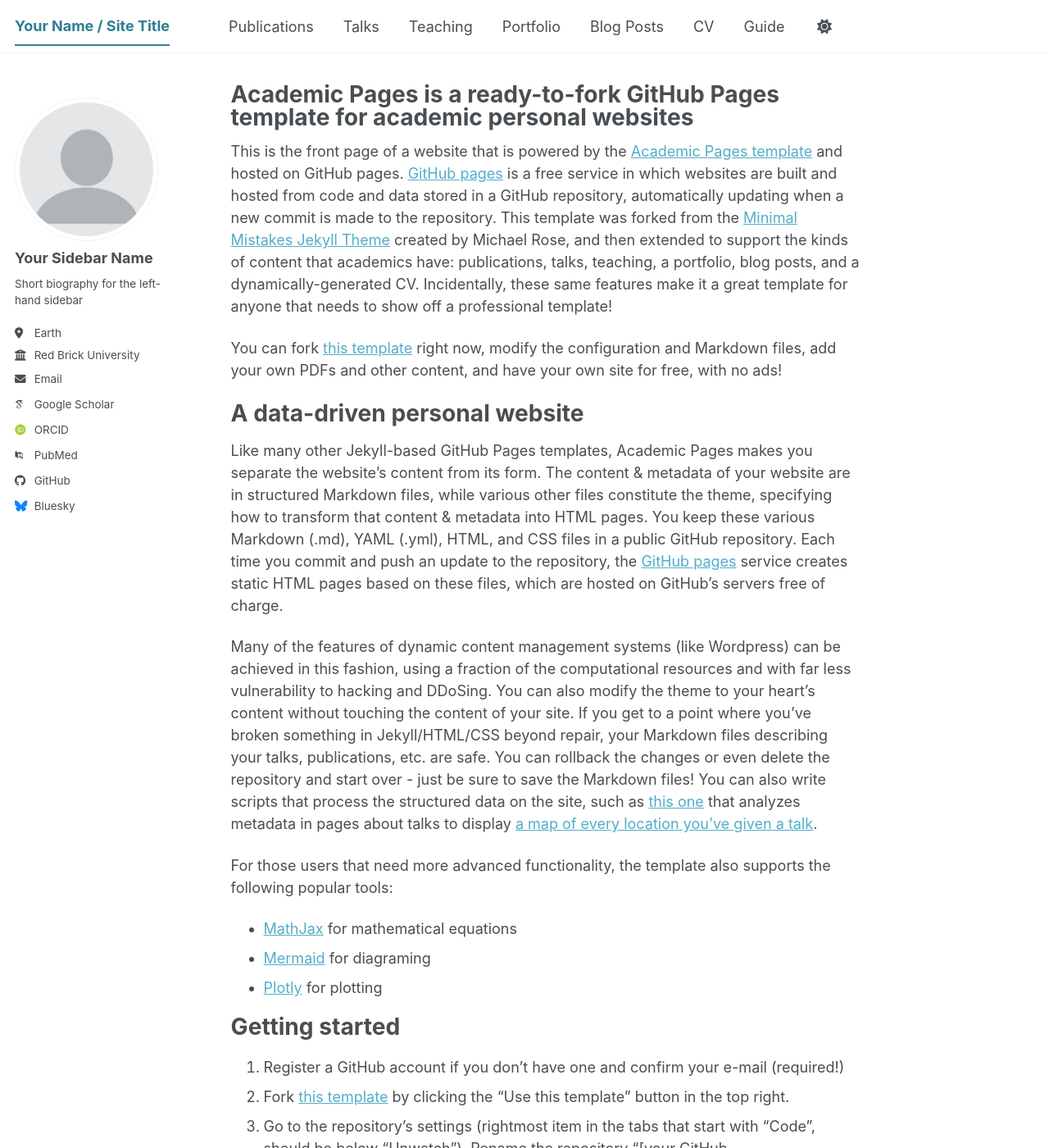
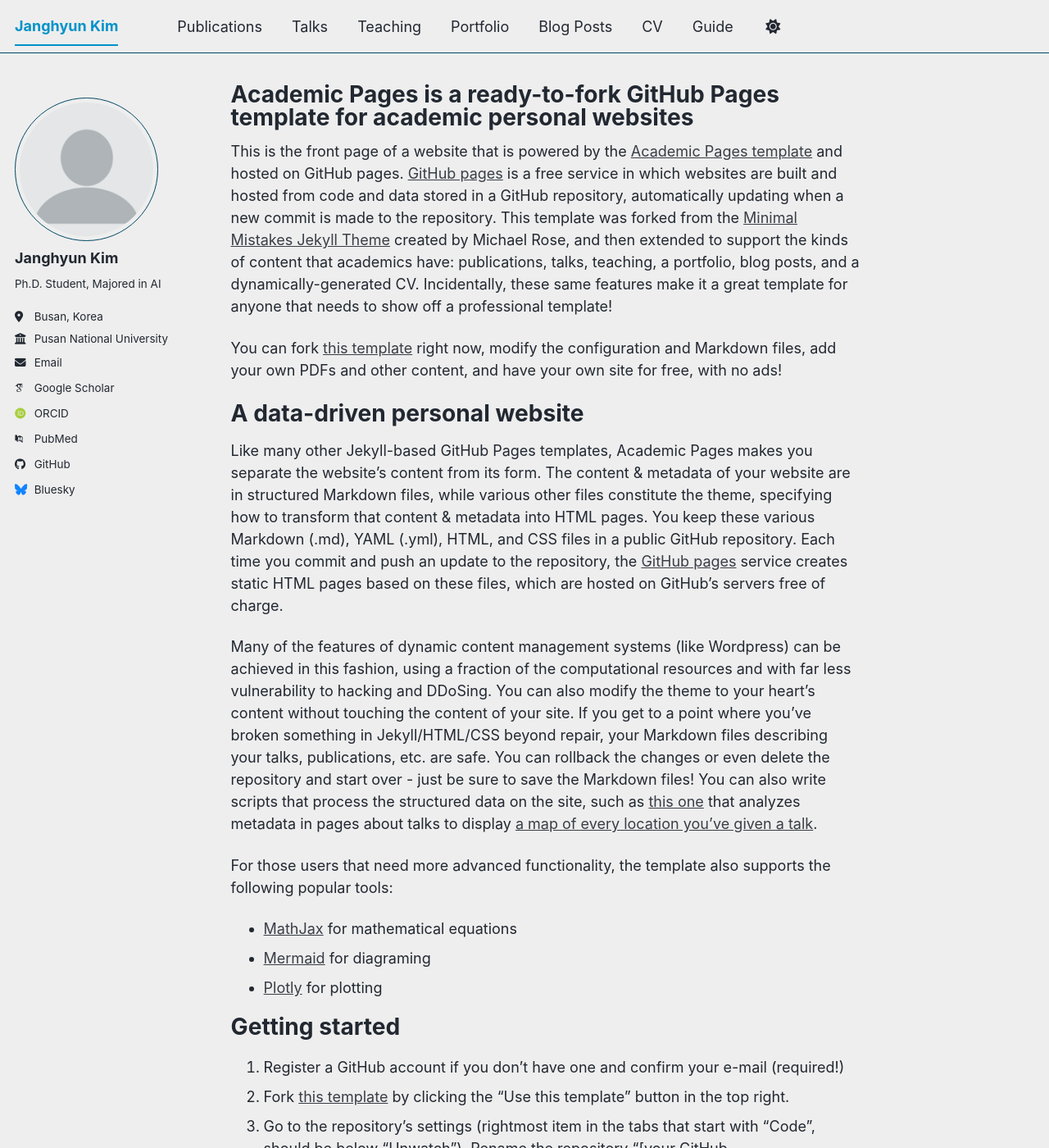
Before and after one commit to Janghyun41/Janghyun41.github.io, a Jekyll site: the page built from _pages/about.md, in a window 1280 px wide and 1400 px high. Shown: the whole window at 82% size. Built offline with Jekyll 4.4.1, drawn with Linux system fonts in a browser that asks for light colours; some web fonts are replaced; a script bundle is joined from its source files by our own code; library files that are not in the unit come from our copies; some of the changed text lies outside the part shown.

Commit message:
Update site configuration with personal details

```diff
--- a/_config.yml
+++ b/_config.yml
@@ -8,15 +8,15 @@
 
 # Basic Site Settings
 locale                   : "en-US"
-site_theme               : "default" # The available themes options are "default", "air", "sunrise", "mint", "dirt" and "contrast"
-title                    : "Your Name / Site Title"
+site_theme               : "air" # The available themes options are "default", "air", "sunrise", "mint", "dirt" and "contrast"
+title                    : "Janghyun Kim"
 title_separator          : "-"
-name                     : &name "Your Name"
-description              : &description "Your Name's academic portfolio"   # Update this with a general description of your site, this is the default if not overridden by a page
-url                      : https://academicpages.github.io # The base hostname & protocol for your site e.g. "https://[your GitHub username].github.io",
+name                     : &name "Janghyun Kim"
+description              : &description "Ph.D. Student, Majored in AI"   # Update this with a general description of your site, this is the default if not overridden by a page
+url                      : https://Janghyun41.github.io # The base hostname & protocol for your site e.g. "https://[your GitHub username].github.io",
                                                            # or if you already have some other page hosted on Github then use "https://[your GitHub username].github.io/[Your Repo Name]"
 baseurl                  : "" # the subpath of your site, e.g. "/blog"
-repository               : "academicpages/academicpages.github.io"
+repository               : "Janghyun41/Janghyun41.github.io"
 
 # Site Author - The following control what appear as part of the author content on the side bar.
 #               If a field is blank the icon and link will not appear, otherwise it will be shown.
@@ -24,21 +24,21 @@ repository               : "academicpages/academicpages.github.io"
 author:
   # Biographic information
   avatar           : "profile.png"
-  name             : "Your Sidebar Name"
+  name             : "Janghyun Kim"
   pronouns         : # example: "she/her"
-  bio              : "Short biography for the left-hand sidebar"
-  location         : "Earth"
-  employer         : "Red Brick University"
+  bio              : "Ph.D. Student, Majored in AI"
+  location         : "Busan, Korea"
+  employer         : "Pusan National University"
   uri              : # URL
   email            : "none@example.org"
 
   # Academic websites
   academia         : # URL
   arxiv            : # URL - Update with the correct link to your profile
-  googlescholar    : "https://scholar.google.com/citations?user=PS_CX0AAAAAJ"
+  googlescholar    : "https://scholar.google.com/citations?hl=ko&view_op=list_works&gmla=AElLoL3oombSbuvKsW_eDOxuQ7uN7EnGtZUf7borR-csVkgNhtBnPklDklTvoG5xDbgwB-aDlpoWv5cKQR_41Eec7Pemu7wgC_bimDnN1uVdJqVqjimxlSBYF8tcgzk&user=ZZ8CC1QAAAAJ"
   inspire-hep      : # URL
   impactstory      : # URL
-  orcid            : "https://orcid.org/yourorcidurl"
+  orcid            : ""
   semantic         : # URL
   ssrn             : # URL
   pubmed           : "https://www.ncbi.nlm.nih.gov/pubmed/?term=john+snow"
```
